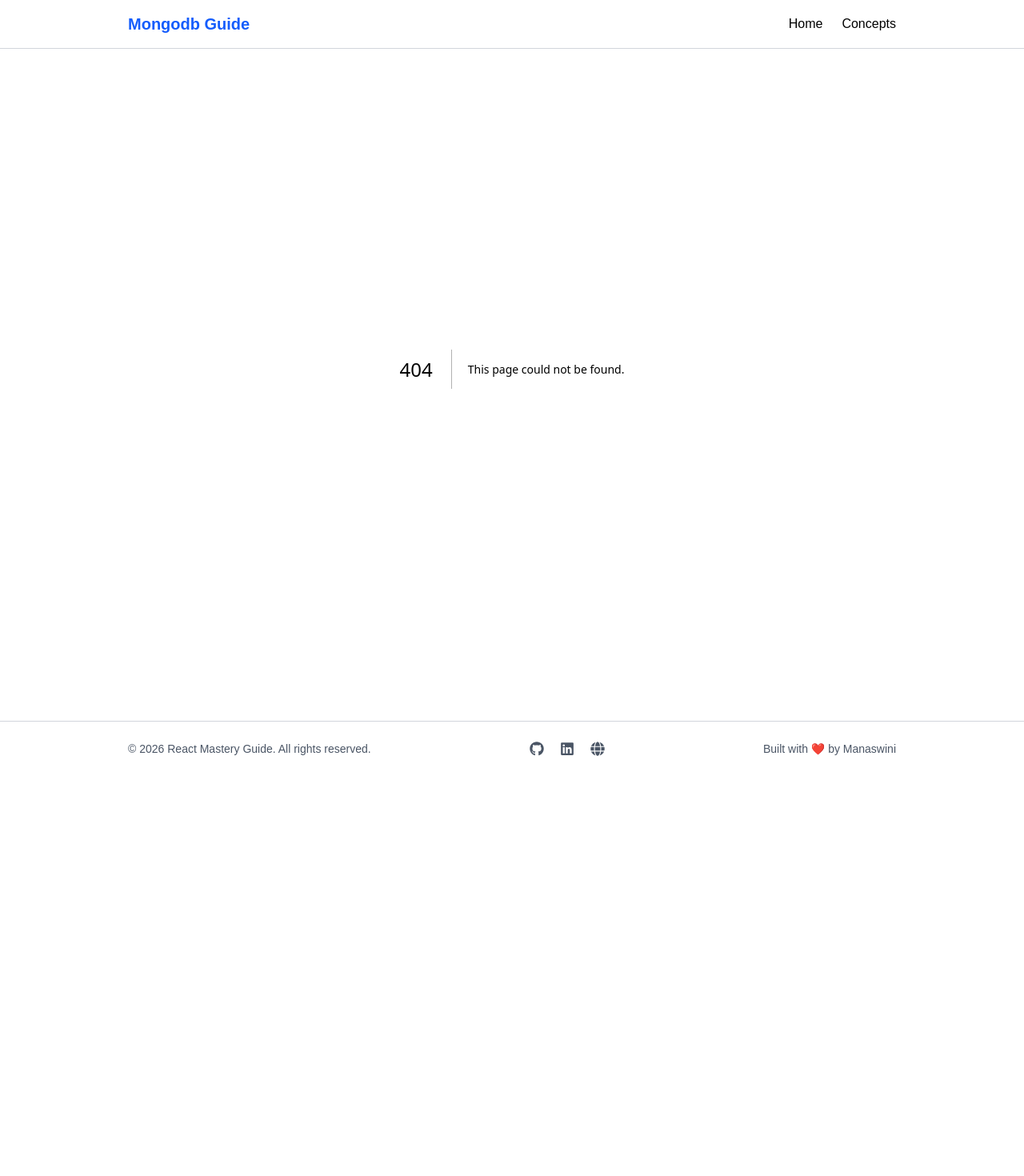
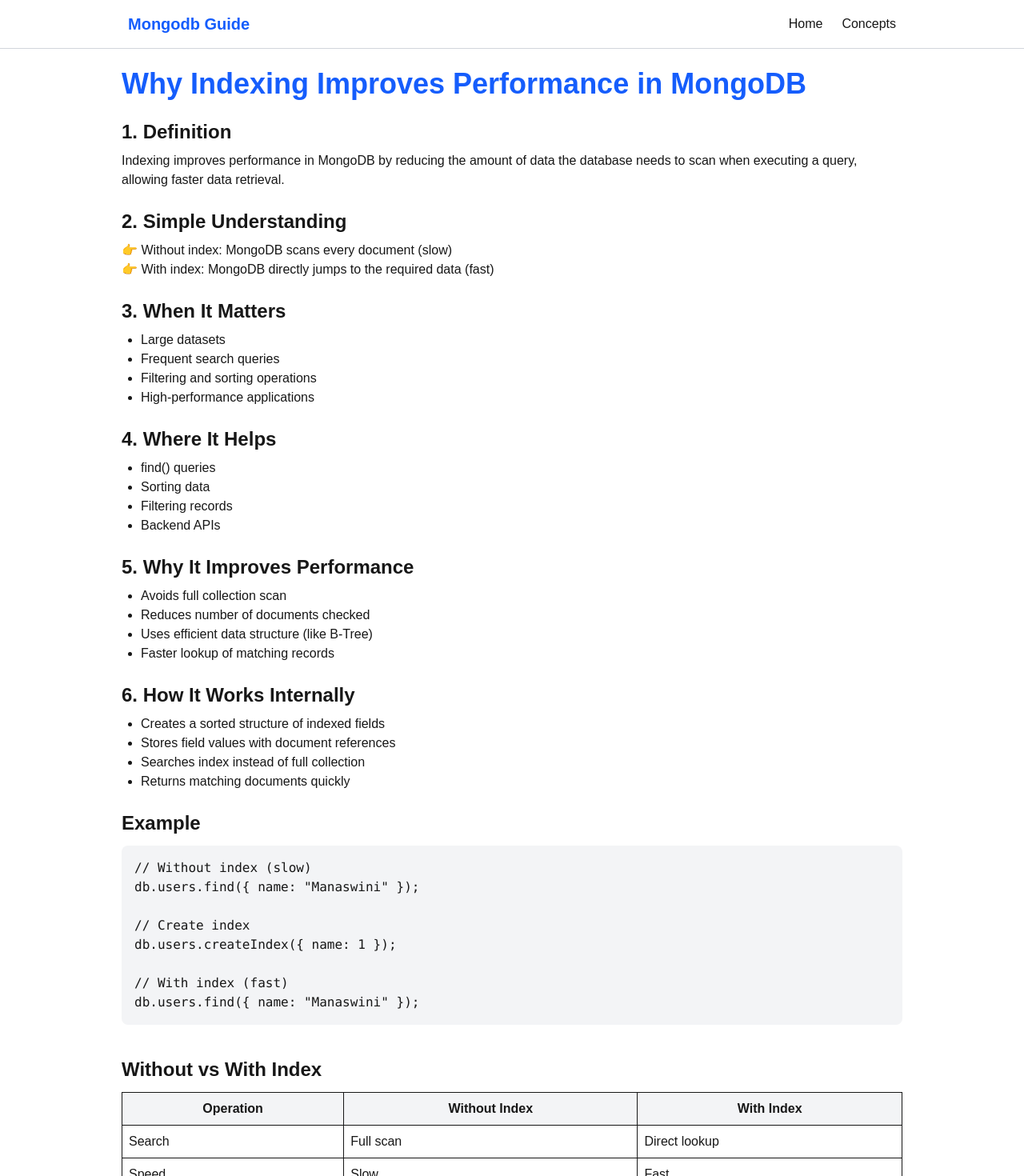
Before and after one commit to Monisasmal/MongoDB-Concept, a Next.js app: page /concepts/WhyIndexingMongoDB in a window 1280 px wide. Before the commit this address had no page. Shown: the top 1470 px of the page at 80% size. Before the commit the page ends 970 px from the top, so only its background shows below. Built offline with nearby package versions, Linux system fonts and the light colour scheme.

Commit message:
update concept

```diff
--- /dev/null
+++ b/src/app/concepts/WhyIndexingMongoDB/page.tsx
@@ -0,0 +1,143 @@
+export default function WhyIndexingMongoDB() {
+  return (
+    <div className="max-w-5xl mx-auto p-6">
+
+      <h1 className="text-4xl font-bold text-blue-600 mb-6">
+        Why Indexing Improves Performance in MongoDB
+      </h1>
+
+      {/* Definition */}
+      <section className="mb-6">
+        <h2 className="text-2xl font-semibold mb-2">1. Definition</h2>
+        <p>
+          Indexing improves performance in MongoDB by reducing the amount of
+          data the database needs to scan when executing a query, allowing
+          faster data retrieval.
+        </p>
+      </section>
+
+      {/* Simple Understanding */}
+      <section className="mb-6">
+        <h2 className="text-2xl font-semibold mb-2">2. Simple Understanding</h2>
+        <p>
+          👉 Without index: MongoDB scans every document (slow) <br />
+          👉 With index: MongoDB directly jumps to the required data (fast)
+        </p>
+      </section>
+
+      {/* When */}
+      <section className="mb-6">
+        <h2 className="text-2xl font-semibold mb-2">3. When It Matters</h2>
+        <ul className="list-disc ml-6">
+          <li>Large datasets</li>
+          <li>Frequent search queries</li>
+          <li>Filtering and sorting operations</li>
+          <li>High-performance applications</li>
+        </ul>
+      </section>
+
+      {/* Where */}
+      <section className="mb-6">
+        <h2 className="text-2xl font-semibold mb-2">4. Where It Helps</h2>
+        <ul className="list-disc ml-6">
+          <li>find() queries</li>
+          <li>Sorting data</li>
+          <li>Filtering records</li>
+          <li>Backend APIs</li>
+        </ul>
+      </section>
+
+      {/* Why */}
+      <section className="mb-6">
+        <h2 className="text-2xl font-semibold mb-2">5. Why It Improves Performance</h2>
+        <ul className="list-disc ml-6">
+          <li>Avoids full collection scan</li>
+          <li>Reduces number of documents checked</li>
+          <li>Uses efficient data structure (like B-Tree)</li>
+          <li>Faster lookup of matching records</li>
+        </ul>
+      </section>
+
+      {/* How */}
+      <section className="mb-6">
+        <h2 className="text-2xl font-semibold mb-2">6. How It Works Internally</h2>
+        <ul className="list-disc ml-6">
+          <li>Creates a sorted structure of indexed fields</li>
+          <li>Stores field values with document references</li>
+          <li>Searches index instead of full collection</li>
+          <li>Returns matching documents quickly</li>
+        </ul>
+      </section>
+
+      {/* Example */}
+      <section className="mb-10">
+        <h2 className="text-2xl font-semibold mb-3">Example</h2>
+
+        <pre className="bg-gray-100 p-4 rounded-lg overflow-x-auto">
+{`// Without index (slow)
+db.users.find({ name: "Manaswini" });
+
+// Create index
+db.users.createIndex({ name: 1 });
+
+// With index (fast)
+db.users.find({ name: "Manaswini" });`}
+        </pre>
+      </section>
+
+      {/* Comparison */}
+      <section className="mb-10">
+        <h2 className="text-2xl font-semibold mb-3">Without vs With Index</h2>
+
+        <table className="w-full border border-gray-300">
+          <thead>
+            <tr className="bg-gray-100">
+              <th className="border p-2">Operation</th>
+              <th className="border p-2">Without Index</th>
+              <th className="border p-2">With Index</th>
+            </tr>
+          </thead>
+          <tbody>
+            <tr>
+              <td className="border p-2">Search</td>
+              <td className="border p-2">Full scan</td>
+              <td className="border p-2">Direct lookup</td>
+            </tr>
+            <tr>
+              <td className="border p-2">Speed</td>
+              <td className="border p-2">Slow</td>
+              <td className="border p-2">Fast</td>
+            </tr>
+            <tr>
+              <td className="border p-2">Efficiency</td>
+              <td className="border p-2">Low</td>
+              <td className="border p-2">High</td>
+            </tr>
+          </tbody>
+        </table>
+      </section>
+
+      {/* Trade-off */}
+      <section className="mb-6">
+        <h2 className="text-2xl font-semibold mb-2">7. Trade-Off</h2>
+        <ul className="list-disc ml-6">
+          <li>Faster reads</li>
+          <li>Slower writes (insert/update)</li>
+          <li>Extra storage required</li>
+        </ul>
+      </section>
+
+      {/* Interview Points */}
+      <section>
+        <h2 className="text-2xl font-semibold mb-3">Interview Points</h2>
+        <ul className="list-disc pl-6 text-gray-700 space-y-2">
+          <li>Index avoids full collection scan</li>
+          <li>Uses efficient data structure (B-Tree)</li>
+          <li>Improves query speed significantly</li>
+          <li>Trade-off: read vs write performance</li>
+        </ul>
+      </section>
+
+    </div>
+  );
+}
--- a/src/app/concepts/page.tsx
+++ b/src/app/concepts/page.tsx
@@ -14,6 +14,7 @@ const concept = [
      {name: "What is Referenced Data Model in MongoDB?", path:"/concepts/ReferencedDataModelMongoDB"},
      {name: "When to Use Embedded vs Referenced Data Model in MongoDB?", path:"/concepts/EmbeddedVsReferencedMongoDB"},
      {name: "What is Indexing in MongoDB?", path:"/concepts/IndexingMongoDB"},
+     {name: "Why Indexing Improves Performance in MongoDB?", path:"/concepts/WhyIndexingMongoDB"},
 ];
 
 
--- a/src/app/page.tsx
+++ b/src/app/page.tsx
@@ -11,7 +11,7 @@ export default function Home() {
 
       {/* Hero */}
       <section className="text-center space-y-4">
-        <h1 className="text-2xl sm:text-3xl md:text-5xl font-bold text-darkblue-600">
+        <h1 className="text-2xl sm:text-3xl md:text-5xl font-bold text-blue-800">
           Learn <span className="text-green-700">MongoDB</span> the Right Way
         </h1>
 
```
